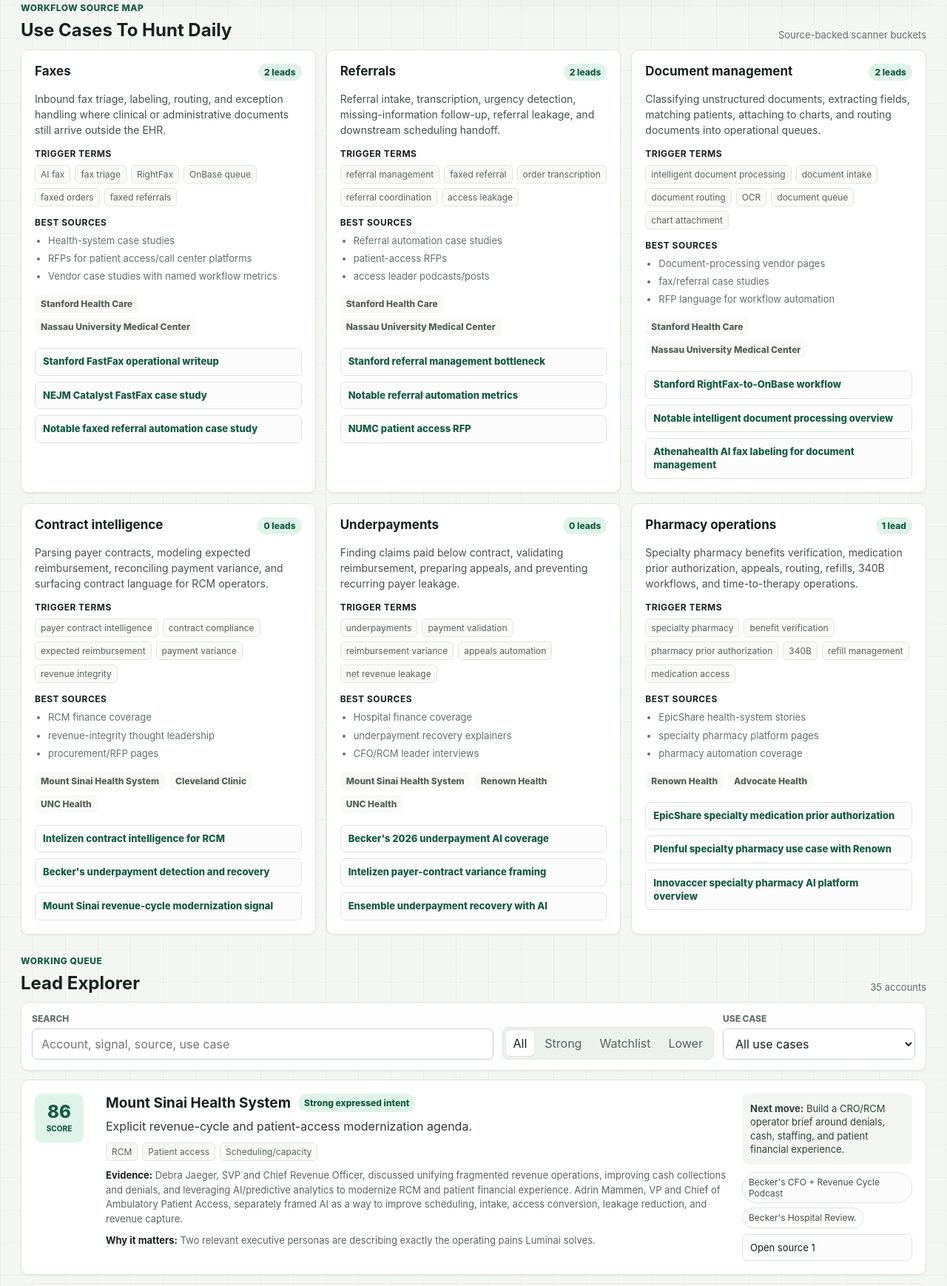
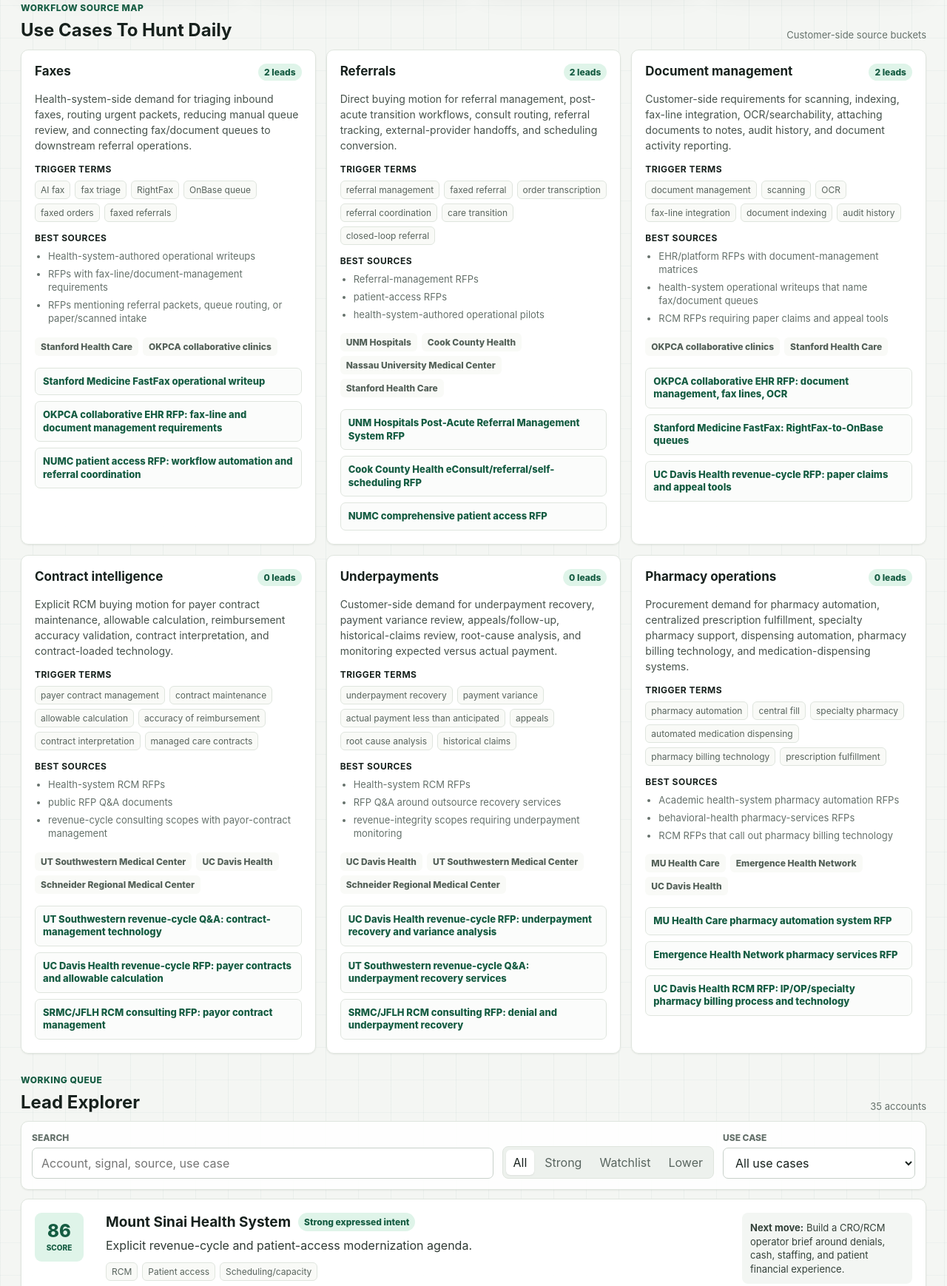
Before and after one commit to kesavad/gtm-signal-room, a plain HTML site: page index.html in a window 1280 px wide. Shown: the part 1620-3358 px from the top of the page at 74% size. Drawn offline with Linux system fonts and the light colour scheme.

Commit message:
Use customer-side workflow sources

```diff
--- a/data.js
+++ b/data.js
@@ -123,12 +123,6 @@
         "Enterprise AI"
       ],
       "sources": "Becker's Healthcare Podcast; Jefferson Health public post; Becker's Digital Health + Health IT.",
-      "sourceLinks": [
-        {
-          "label": "Becker's Healthcare Podcast",
-          "href": "https://www.beckershospitalreview.com/podcasts/uncategorized/ai-speed-to-value-and-building-the-right-team-at-jefferson-health-with-luis-taveras/"
-        }
-      ],
       "links": []
     },
     {
@@ -167,12 +161,6 @@
         "Enterprise AI"
       ],
       "sources": "Becker's Healthcare Podcast; Becker's Digital Health + Health IT.",
-      "sourceLinks": [
-        {
-          "label": "Becker's Healthcare Podcast",
-          "href": "https://www.beckershospitalreview.com/podcasts/uncategorized/tracy-peffley-system-vice-president-of-revenue-cycle-management-at-cleveland-clinic/"
-        }
-      ],
       "links": []
     },
     {
@@ -188,16 +176,6 @@
         "Enterprise AI"
       ],
       "sources": "Becker's Healthcare Digital Health + Health IT; LinkedIn public snippets.",
-      "sourceLinks": [
-        {
-          "label": "Becker's Digital Health + Health IT",
-          "href": "https://podcasts.apple.com/us/podcast/scaling-ai-in-healthcare-with-governance-trust-and/id1594089163?i=1000756367876"
-        },
-        {
-          "label": "LinkedIn public snippets",
-          "href": "https://www.linkedin.com/posts/asc-communications_beckers-healthcare-digital-health-health-activity-7441953124816355330-3GW2"
-        }
-      ],
       "links": []
     },
     {
@@ -213,12 +191,6 @@
         "Patient access"
       ],
       "sources": "Becker's CFO + Revenue Cycle Podcast; LinkedIn public snippets.",
-      "sourceLinks": [
-        {
-          "label": "Becker's CFO + Revenue Cycle Podcast",
-          "href": "https://www.beckershospitalreview.com/podcasts/uncategorized/todd-conklin-executive-vice-president-and-chief-financial-officer-at-care-new-england-health-system-2/"
-        }
-      ],
       "links": []
     },
     {
@@ -234,12 +206,6 @@
         "Patient access"
       ],
       "sources": "Becker's CFO + Revenue Cycle Podcast.",
-      "sourceLinks": [
-        {
-          "label": "Becker's CFO + Revenue Cycle Podcast",
-          "href": "https://www.beckershospitalreview.com/podcasts/uncategorized/expanding-tertiary-care-access-in-chicagos-western-suburbs-with-kyle-glass-2/"
-        }
-      ],
       "links": []
     },
     {
@@ -254,12 +220,6 @@
         "RCM"
       ],
       "sources": "Becker's CFO + Revenue Cycle Podcast.",
-      "sourceLinks": [
-        {
-          "label": "Becker's CFO + Revenue Cycle Podcast",
-          "href": "https://www.beckershospitalreview.com/podcasts/uncategorized/leading-revenue-cycle-innovation-through-automation-and-talent-strategy-with-lynn-ansley/"
-        }
-      ],
       "links": []
     },
     {
@@ -275,12 +235,6 @@
         "Patient access"
       ],
       "sources": "Becker's CFO + Revenue Cycle Podcast.",
-      "sourceLinks": [
-        {
-          "label": "Becker's CFO + Revenue Cycle Podcast",
-          "href": "https://www.beckershospitalreview.com/podcasts/uncategorized/sham-firdausi-deputy-chief-financial-officer-of-county-of-santa-clara-health-system-2/"
-        }
-      ],
       "links": []
     },
     {
@@ -297,12 +251,6 @@
         "Admin burden"
       ],
       "sources": "Healthcare Finance News.",
-      "sourceLinks": [
-        {
-          "label": "Healthcare Finance News",
-          "href": "https://www.healthcarefinancenews.com/news/hospitals-all-sizes-are-using-ai-improve-revenue-cycle-operations"
-        }
-      ],
       "links": []
     },
     {
@@ -319,16 +267,6 @@
         "Enterprise AI"
       ],
       "sources": "Becker's / Olive session landing page.",
-      "sourceLinks": [
-        {
-          "label": "Becker's / Olive session landing page",
-          "href": "https://www.youtube.com/watch?v=QWnqwDoctUM"
-        },
-        {
-          "label": "LinkedIn public snippet",
-          "href": "https://www.linkedin.com/posts/beth-carlson-1b436236_how-wvu-medicines-ai-workforce-is-reducing-activity-6767539490190856194-gMHY"
-        }
-      ],
       "links": []
     },
     {
@@ -344,12 +282,6 @@
         "Scheduling/capacity"
       ],
       "sources": "Becker's Hospital Review.",
-      "sourceLinks": [
-        {
-          "label": "Becker's Hospital Review",
-          "href": "https://www.beckershospitalreview.com/podcasts/uncategorized/improving-patient-access-through-data-driven-or-operations/"
-        }
-      ],
       "links": []
     },
     {
@@ -364,16 +296,6 @@
         "Patient access"
       ],
       "sources": "Becker's Healthcare Podcast / LinkedIn public snippets.",
-      "sourceLinks": [
-        {
-          "label": "Becker's Healthcare Podcast",
-          "href": "https://podcast.show/beckershealthcarepodcast/why-provider-data-and-ai-are-critical-to-patient-access/"
-        },
-        {
-          "label": "LinkedIn public snippets",
-          "href": "https://www.linkedin.com/posts/asc-communications_podcast-healthcare-leadership-activity-7449806093654048768-02fC"
-        }
-      ],
       "links": []
     },
     {
@@ -389,12 +311,6 @@
         "Admin burden"
       ],
       "sources": "Becker's Healthcare Podcast / LinkedIn public snippets.",
-      "sourceLinks": [
-        {
-          "label": "Becker's Healthcare Podcast / LinkedIn public snippets",
-          "href": "https://www.google.com/search?q=Jordan%20Ruch%20AtlantiCare%20VISION%202030%20AI%20agents%20Becker%27s%20Healthcare%20Podcast"
-        }
-      ],
       "links": []
     },
     {
@@ -411,16 +327,6 @@
         "Admin burden"
       ],
       "sources": "Becker's Healthcare Podcast notes / Wave.",
-      "sourceLinks": [
-        {
-          "label": "Becker's Healthcare Podcast notes / Wave",
-          "href": "https://pod.wave.co/podcast/beckers-healthcare-podcast-c9704216-027c-4122-8f5a-abeb5422159d/shekar-ramanathan-executive-director-digital-transformation-atlantic-health"
-        },
-        {
-          "label": "Becker's Healthcare Podcast",
-          "href": "https://www.beckershospitalreview.com/podcasts/uncategorized/shekar-ramanathan-executive-director-digital-transformation-atlantic-health/"
-        }
-      ],
       "links": []
     },
     {
@@ -436,16 +342,6 @@
         "Admin burden"
       ],
       "sources": "Becker's Healthcare Podcast / LinkedIn public snippets.",
-      "sourceLinks": [
-        {
-          "label": "LinkedIn public snippets",
-          "href": "https://www.linkedin.com/posts/healthdatamovers_healthcare-it-is-no-longer-just-about-systems-activity-7445160974418075648-AF2d"
-        },
-        {
-          "label": "Spotify",
-          "href": "https://open.spotify.com/episode/0oZlZuRHzPglRlNdb6JzDE"
-        }
-      ],
       "links": []
     },
     {
@@ -460,16 +356,6 @@
         "Patient access"
       ],
       "sources": "Becker's Healthcare Podcast / iHeart.",
-      "sourceLinks": [
-        {
-          "label": "Becker's Healthcare Podcast",
-          "href": "https://www.beckershospitalreview.com/podcasts/uncategorized/dwight-raum-executive-vice-president-and-chief-digital-information-officer-at-rochester-regional-health/"
-        },
-        {
-          "label": "Apple Podcasts",
-          "href": "https://podcasts.apple.com/jp/podcast/dwight-raum-executive-vice-president-and-chief/id1452376188?i=1000772657795"
-        }
-      ],
       "links": []
     },
     {
@@ -485,12 +371,6 @@
         "Enterprise AI"
       ],
       "sources": "Becker's Healthcare Podcast.",
-      "sourceLinks": [
-        {
-          "label": "Becker's Healthcare Podcast",
-          "href": "https://www.beckershospitalreview.com/podcasts/uncategorized/making-ai-actionable-across-healthcare-with-jawad-khan-2/"
-        }
-      ],
       "links": []
     },
     {
@@ -505,16 +385,6 @@
         "Patient access"
       ],
       "sources": "Becker's Healthcare Podcast / LinkedIn public snippets.",
-      "sourceLinks": [
-        {
-          "label": "Becker's Healthcare Podcast",
-          "href": "https://www.beckershospitalreview.com/podcasts/uncategorized/sandra-scott-chief-executive-officer-of-one-brooklyn-health/"
-        },
-        {
-          "label": "LinkedIn public snippets",
-          "href": "https://www.linkedin.com/posts/one-brooklyn-health-system-inc_one-brooklyn-health-ceo-dr-sandra-scott-activity-7420509548240871424-agif"
-        }
-      ],
       "links": []
     },
     {
@@ -529,16 +399,6 @@
         "General ops"
       ],
       "sources": "UTMB news; Becker's Healthcare Podcast.",
-      "sourceLinks": [
-        {
-          "label": "UTMB news",
-          "href": "https://www.utmb.edu/news/article/utmb-news/2026/03/16/using-ai-and-operational-strategy-to-transform-care-delivery-with-dr.-salim-hayek"
-        },
-        {
-          "label": "Becker's Healthcare Podcast",
-          "href": "https://www.beckershospitalreview.com/podcasts/podcasts-beckers-hospital-review/using-ai-and-operational-strategy-to-transform-care-delivery-with-dr-salim-hayek/"
-        }
-      ],
       "links": []
     },
     {
@@ -665,13 +525,10 @@
       "why": "Good RCM pressure signal but weaker explicit AI/admin-agent expression.",
       "useCases": [
         "RCM",
-        "Pharmacy operations",
         "Prior auth"
       ],
       "sources": "",
-      "links": [
-        "https://www.plenful.com/use-cases/for-specialty-pharmacy"
-      ]
+      "links": []
     },
     {
       "rank": 35,
@@ -2793,7 +2650,7 @@
   "sourceUseCases": [
     {
       "name": "Faxes",
-      "motion": "Inbound fax triage, labeling, routing, and exception handling where clinical or administrative documents still arrive outside the EHR.",
+      "motion": "Health-system-side demand for triaging inbound faxes, routing urgent packets, reducing manual queue review, and connecting fax/document queues to downstream referral operations.",
       "signals": [
         "AI fax",
         "fax triage",
@@ -2803,200 +2660,206 @@
         "faxed referrals"
       ],
       "sourceTypes": [
-        "Health-system case studies",
-        "RFPs for patient access/call center platforms",
-        "Vendor case studies with named workflow metrics"
+        "Health-system-authored operational writeups",
+        "RFPs with fax-line/document-management requirements",
+        "RFPs mentioning referral packets, queue routing, or paper/scanned intake"
       ],
       "exampleAccounts": [
         "Stanford Health Care",
-        "Nassau University Medical Center"
+        "OKPCA collaborative clinics"
       ],
       "links": [
         {
-          "label": "Stanford FastFax operational writeup",
+          "label": "Stanford Medicine FastFax operational writeup",
           "href": "https://med.stanford.edu/seal/explore-seal-app/fast-fax.html"
         },
         {
-          "label": "NEJM Catalyst FastFax case study",
-          "href": "https://catalyst.nejm.org/doi/full/10.1056/CAT.25.0273"
-        },
-        {
-          "label": "Notable faxed referral automation case study",
-          "href": "https://www.notablehealth.com/customer-stories/optimizing-referral-management-with-ai"
+          "label": "OKPCA collaborative EHR RFP: fax-line and document management requirements",
+          "href": "https://okpca.org/wp-content/uploads/2025/03/OKPCA-Collaborative-EHR-RFP-v1.pdf"
+        },
+        {
+          "label": "NUMC patient access RFP: workflow automation and referral coordination",
+          "href": "https://www.numc.edu/wp-content/uploads/2026/05/RFP-003-2026.pdf"
         }
       ]
     },
     {
       "name": "Referrals",
-      "motion": "Referral intake, transcription, urgency detection, missing-information follow-up, referral leakage, and downstream scheduling handoff.",
+      "motion": "Direct buying motion for referral management, post-acute transition workflows, consult routing, referral tracking, external-provider handoffs, and scheduling conversion.",
       "signals": [
         "referral management",
         "faxed referral",
         "order transcription",
         "referral coordination",
-        "access leakage"
+        "care transition",
+        "closed-loop referral"
       ],
       "sourceTypes": [
-        "Referral automation case studies",
+        "Referral-management RFPs",
         "patient-access RFPs",
-        "access leader podcasts/posts"
+        "health-system-authored operational pilots"
       ],
       "exampleAccounts": [
-        "Stanford Health Care",
-        "Nassau University Medical Center"
+        "UNM Hospitals",
+        "Cook County Health",
+        "Nassau University Medical Center",
+        "Stanford Health Care"
       ],
       "links": [
         {
-          "label": "Stanford referral management bottleneck",
-          "href": "https://med.stanford.edu/seal/explore-seal-app/fast-fax.html"
-        },
-        {
-          "label": "Notable referral automation metrics",
-          "href": "https://www.notablehealth.com/customer-stories/optimizing-referral-management-with-ai"
-        },
-        {
-          "label": "NUMC patient access RFP",
+          "label": "UNM Hospitals Post-Acute Referral Management System RFP",
+          "href": "https://unmhealth.org/about/bids-proposals/2025-current-bids-proposals/rfp_p509-25_post_acute_referrral_management_system_parms_final_2-11-25_issue_date_2-13-25.pdf"
+        },
+        {
+          "label": "Cook County Health eConsult/referral/self-scheduling RFP",
+          "href": "https://cookcountyhealth.org/wp-content/uploads/RFP_H23_0009_Consult-Referral-Mgmt-Self-Scheduling-System_Final-122322-fp.pdf"
+        },
+        {
+          "label": "NUMC comprehensive patient access RFP",
           "href": "https://www.numc.edu/wp-content/uploads/2026/05/RFP-003-2026.pdf"
         }
       ]
     },
     {
       "name": "Document management",
-      "motion": "Classifying unstructured documents, extracting fields, matching patients, attaching to charts, and routing documents into operational queues.",
+      "motion": "Customer-side requirements for scanning, indexing, fax-line integration, OCR/searchability, attaching documents to notes, audit history, and document activity reporting.",
       "signals": [
-        "intelligent document processing",
-        "document intake",
-        "document routing",
+        "document management",
+        "scanning",
         "OCR",
-        "document queue",
-        "chart attachment"
+        "fax-line integration",
+        "document indexing",
+        "audit history"
       ],
       "sourceTypes": [
-        "Document-processing vendor pages",
-        "fax/referral case studies",
-        "RFP language for workflow automation"
+        "EHR/platform RFPs with document-management matrices",
+        "health-system operational writeups that name fax/document queues",
+        "RCM RFPs requiring paper claims and appeal tools"
       ],
       "exampleAccounts": [
-        "Stanford Health Care",
-        "Nassau University Medical Center"
+        "OKPCA collaborative clinics",
+        "Stanford Health Care"
       ],
       "links": [
         {
-          "label": "Stanford RightFax-to-OnBase workflow",
+          "label": "OKPCA collaborative EHR RFP: document management, fax lines, OCR",
+          "href": "https://okpca.org/wp-content/uploads/2025/03/OKPCA-Collaborative-EHR-RFP-v1.pdf"
+        },
+        {
+          "label": "Stanford Medicine FastFax: RightFax-to-OnBase queues",
           "href": "https://med.stanford.edu/seal/explore-seal-app/fast-fax.html"
         },
         {
-          "label": "Notable intelligent document processing overview",
-          "href": "https://www.notablehealth.com/blog/what-healthcare-leaders-need-to-know-about-intelligent-document-processing"
-        },
-        {
-          "label": "Athenahealth AI fax labeling for document management",
-          "href": "https://www.athenahealth.com/resources/blog/ai-powered-fax-labeling-for-document-management"
+          "label": "UC Davis Health revenue-cycle RFP: paper claims and appeal tools",
+          "href": "https://health.ucdavis.edu/media-resources/supply-chain/documents/pdfs/fy23/rfp-012423-bj.pdf"
         }
       ]
     },
     {
       "name": "Contract intelligence",
-      "motion": "Parsing payer contracts, modeling expected reimbursement, reconciling payment variance, and surfacing contract language for RCM operators.",
+      "motion": "Explicit RCM buying motion for payer contract maintenance, allowable calculation, reimbursement accuracy validation, contract interpretation, and contract-loaded technology.",
       "signals": [
-        "payer contract intelligence",
-        "contract compliance",
-        "expected reimbursement",
-        "payment variance",
-        "revenue integrity"
+        "payer contract management",
+        "contract maintenance",
+        "allowable calculation",
+        "accuracy of reimbursement",
+        "contract interpretation",
+        "managed care contracts"
       ],
       "sourceTypes": [
-        "RCM finance coverage",
-        "revenue-integrity thought leadership",
-        "procurement/RFP pages"
+        "Health-system RCM RFPs",
+        "public RFP Q&A documents",
+        "revenue-cycle consulting scopes with payor-contract management"
       ],
       "exampleAccounts": [
-        "Mount Sinai Health System",
-        "Cleveland Clinic",
-        "UNC Health"
+        "UT Southwestern Medical Center",
+        "UC Davis Health",
+        "Schneider Regional Medical Center"
       ],
       "links": [
         {
-          "label": "Intelizen contract intelligence for RCM",
-          "href": "https://intelizen.co/post/ai-contract-intelligence-revenue-cycle-management-simplifying-payer-contracts"
-        },
-        {
-          "label": "Becker's underpayment detection and recovery",
-          "href": "https://www.beckershospitalreview.com/finance/how-ai-is-transforming-healthcare-underpayment-detection-and-recovery-in-2026/"
-        },
-        {
-          "label": "Mount Sinai revenue-cycle modernization signal",
-          "href": "https://www.beckershospitalreview.com/finance/revenue-cycle-management/how-mount-sinai-is-transforming-its-revenue-cycle/"
+          "label": "UT Southwestern revenue-cycle Q&A: contract-management technology",
+          "href": "https://www.utsouthwestern.edu/edumedia/edufiles/about_us/admin_offices/Purchasing/hospital-rfp-uth17-0009-q-and-a-revenue-cycle-support.pdf"
+        },
+        {
+          "label": "UC Davis Health revenue-cycle RFP: payer contracts and allowable calculation",
+          "href": "https://health.ucdavis.edu/media-resources/supply-chain/documents/pdfs/fy23/rfp-012423-bj.pdf"
+        },
+        {
+          "label": "SRMC/JFLH RCM consulting RFP: payor contract management",
+          "href": "https://srmedicalcenter.org/wp-content/uploads/2024/11/RFP-TB-2025-001-Revenue-Cycle-Management-Consulting-Services.pdf"
         }
       ]
     },
     {
       "name": "Underpayments",
-      "motion": "Finding claims paid below contract, validating reimbursement, preparing appeals, and preventing recurring payer leakage.",
+      "motion": "Customer-side demand for underpayment recovery, payment variance review, appeals/follow-up, historical-claims review, root-cause analysis, and monitoring expected versus actual payment.",
       "signals": [
-        "underpayments",
-        "payment validation",
-        "reimbursement variance",
-        "appeals automation",
-        "net revenue leakage"
+        "underpayment recovery",
+        "payment variance",
+        "actual payment less than anticipated",
+        "appeals",
+        "root cause analysis",
+        "historical claims"
       ],
       "sourceTypes": [
-        "Hospital finance coverage",
-        "underpayment recovery explainers",
-        "CFO/RCM leader interviews"
+        "Health-system RCM RFPs",
+        "RFP Q&A around outsource recovery services",
+        "revenue-integrity scopes requiring underpayment monitoring"
       ],
       "exampleAccounts": [
-        "Mount Sinai Health System",
-        "Renown Health",
-        "UNC Health"
+        "UC Davis Health",
+        "UT Southwestern Medical Center",
+        "Schneider Regional Medical Center"
       ],
       "links": [
         {
-          "label": "Becker's 2026 underpayment AI coverage",
-          "href": "https://www.beckershospitalreview.com/finance/how-ai-is-transforming-healthcare-underpayment-detection-and-recovery-in-2026/"
-        },
-        {
-          "label": "Intelizen payer-contract variance framing",
-          "href": "https://intelizen.co/post/ai-contract-intelligence-revenue-cycle-management-simplifying-payer-contracts"
-        },
-        {
-          "label": "Ensemble underpayment recovery with AI",
-          "href": "https://www.ensemblehp.com/healthcare-ai-prevents-underpayment-case-study/"
+          "label": "UC Davis Health revenue-cycle RFP: underpayment recovery and variance analysis",
+          "href": "https://health.ucdavis.edu/media-resources/supply-chain/documents/pdfs/fy23/rfp-012423-bj.pdf"
+        },
+        {
+          "label": "UT Southwestern revenue-cycle Q&A: underpayment recovery services",
+          "href": "https://www.utsouthwestern.edu/edumedia/edufiles/about_us/admin_offices/Purchasing/hospital-rfp-uth17-0009-q-and-a-revenue-cycle-support.pdf"
+        },
+        {
+          "label": "SRMC/JFLH RCM consulting RFP: denial and underpayment recovery",
+          "href": "https://srmedicalcenter.org/wp-content/uploads/2024/11/RFP-TB-2025-001-Revenue-Cycle-Management-Consulting-Services.pdf"
         }
       ]
     },
     {
       "name": "Pharmacy operations",
-      "motion": "Specialty pharmacy benefits verification, medication prior authorization, appeals, routing, refills, 340B workflows, and time-to-therapy operations.",
+      "motion": "Procurement demand for pharmacy automation, centralized prescription fulfillment, specialty pharmacy support, dispensing automation, pharmacy billing technology, and medication-dispensing systems.",
       "signals": [
+        "pharmacy automation",
+        "central fill",
         "specialty pharmacy",
-        "benefit verification",
-        "pharmacy prior authorization",
-        "340B",
-        "refill management",
-        "medication access"
+        "automated medication dispensing",
+        "pharmacy billing technology",
+        "prescription fulfillment"
       ],
       "sourceTypes": [
-        "EpicShare health-system stories",
-        "specialty pharmacy platform pages",
-        "pharmacy automation coverage"
+        "Academic health-system pharmacy automation RFPs",
+        "behavioral-health pharmacy-services RFPs",
+        "RCM RFPs that call out pharmacy billing technology"
       ],
       "exampleAccounts": [
-        "Renown Health",
-        "Advocate Health"
+        "MU Health Care",
+        "Emergence Health Network",
+        "UC Davis Health"
       ],
       "links": [
         {
-          "label": "EpicShare specialty medication prior authorization",
-          "href": "https://www.epicshare.org/share-and-learn/advocate-ai-electronic-prior-authorization"
-        },
-        {
-          "label": "Plenful specialty pharmacy use case with Renown",
-          "href": "https://www.plenful.com/use-cases/for-specialty-pharmacy"
-        },
-        {
-          "label": "Innovaccer specialty pharmacy AI platform overview",
-          "href": "https://innovaccer.com/blogs/top-10-ai-platforms-for-specialty-pharmacy-in-2026"
+          "label": "MU Health Care pharmacy automation system RFP",
+          "href": "https://www.umsystem.edu/sites/default/files/media/documents/RFP31187_PHARMACY_AUTOMATION_SYSTEM_FOR_CENTRAL_PRESCRIPTION_FULFILLMENT_SERVICES_12_31.pdf"
+        },
+        {
+          "label": "Emergence Health Network pharmacy services RFP",
+          "href": "https://emergencehealthnetwork.org/wp-content/uploads/2025/04/RFP-25-001-Pharmacy-Services-Final.pdf"
+        },
+        {
+          "label": "UC Davis Health RCM RFP: IP/OP/specialty pharmacy billing process and technology",
+          "href": "https://health.ucdavis.edu/media-resources/supply-chain/documents/pdfs/fy23/rfp-012423-bj.pdf"
         }
       ]
     }
--- a/index.html
+++ b/index.html
@@ -103,7 +103,7 @@
             <p class="eyebrow">Workflow source map</p>
             <h2>Use Cases To Hunt Daily</h2>
           </div>
-          <span class="result-count">Source-backed scanner buckets</span>
+          <span class="result-count">Customer-side source buckets</span>
         </div>
         <div class="usecase-grid" id="sourceUseCaseGrid"></div>
       </section>
```
Also changed, not shown: 1 other file. Lines whose indentation alone changed are shown as unchanged.
